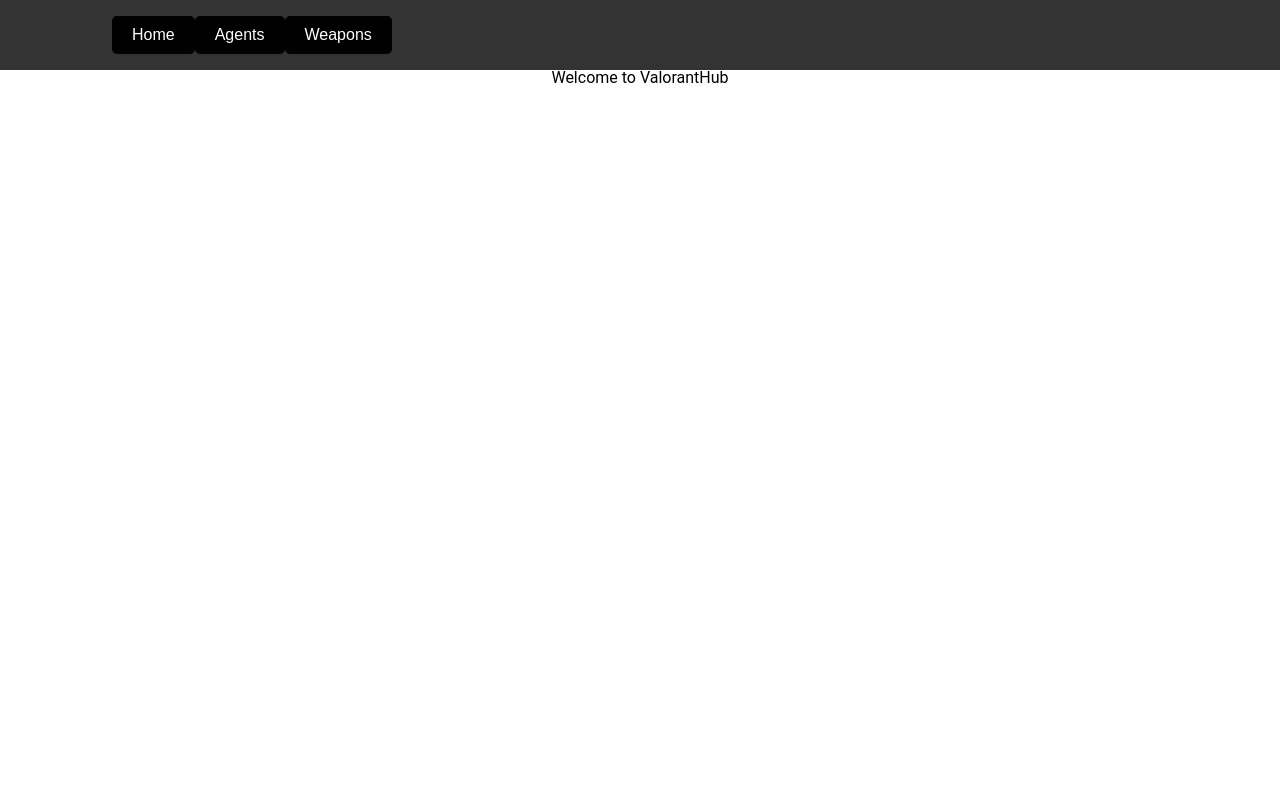
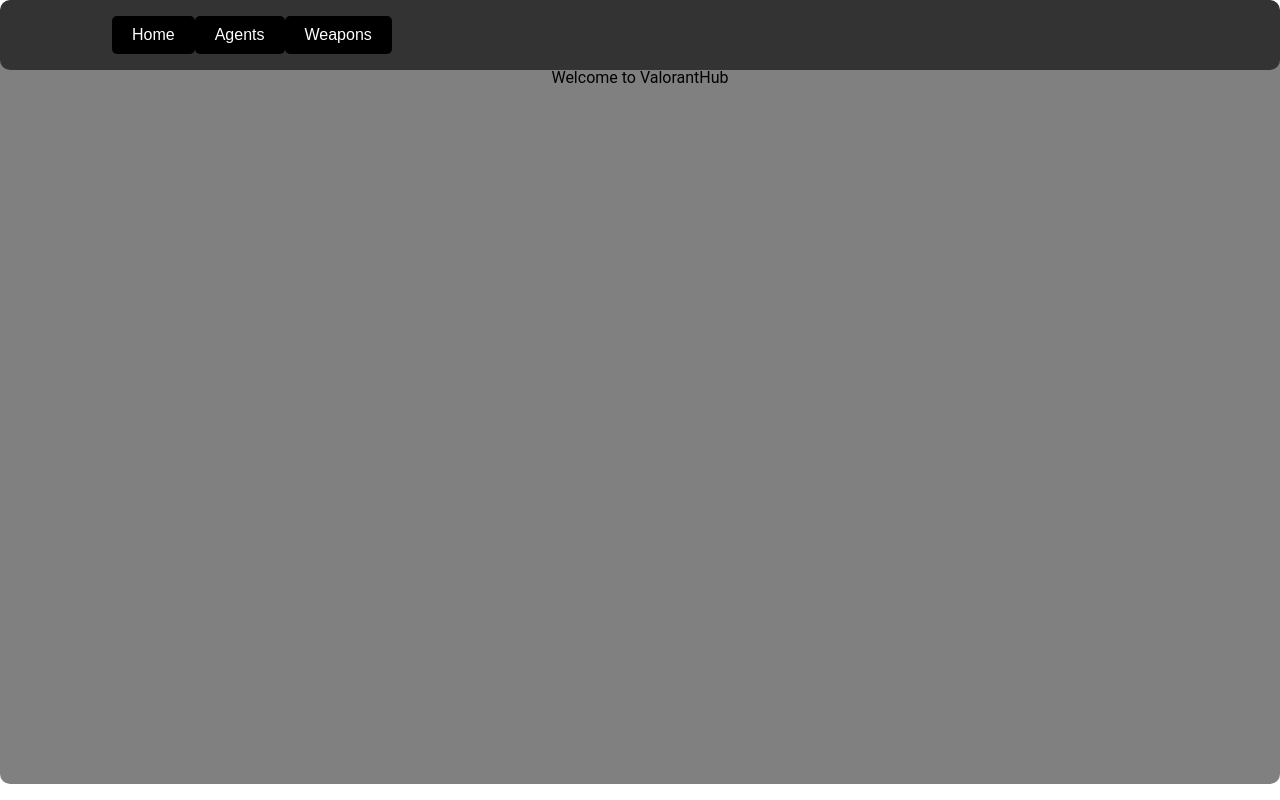
Before and after one commit to ferrarizaum/ValorantHub, a React (Create React App) app: page /#/ in a window 1280 px wide. Built offline with nearby package versions, Linux system fonts and the light colour scheme.

Commit message:
adjusting sizes

```diff
--- /dev/null
+++ b/src/components/AppFrame.jsx
@@ -0,0 +1,20 @@
+import React from "react";
+
+const AppFrame = ({ children }) => {
+  return (
+    <div
+      style={{
+        height: "98vh",
+        backgroundColor: "#808080",
+        margin: 0,
+        padding: 0,
+        borderRadius: "10px",
+        overflowY: "auto",
+      }}
+    >
+      {children}
+    </div>
+  );
+};
+
+export default AppFrame;
--- a/src/components/Navbar.jsx
+++ b/src/components/Navbar.jsx
@@ -19,7 +19,7 @@ const Navbar = () => {
   const navigate = useNavigate();
   return (
     <>
-      <div style={{ backgroundColor: "#333333" }}>
+      <div style={{ backgroundColor: "#333333", borderRadius: "10px" }}>
         <nav
           style={{
             alignItems: "center",
--- a/src/index.jsx
+++ b/src/index.jsx
@@ -1,10 +1,13 @@
 import React from "react";
 import ReactDOM from "react-dom/client";
 import App from "./App";
+import AppFrame from "./components/AppFrame";
 
 const root = ReactDOM.createRoot(document.getElementById("root"));
 root.render(
   <React.StrictMode>
-    <App />
+    <AppFrame>
+      <App />
+    </AppFrame>
   </React.StrictMode>
 );
```
